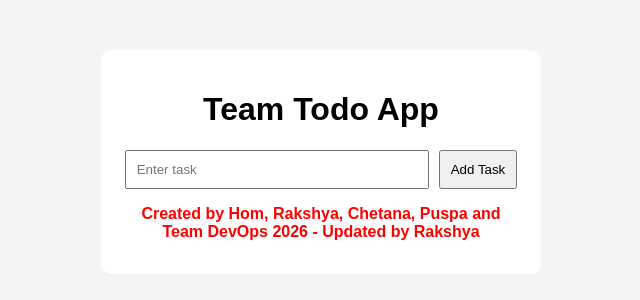
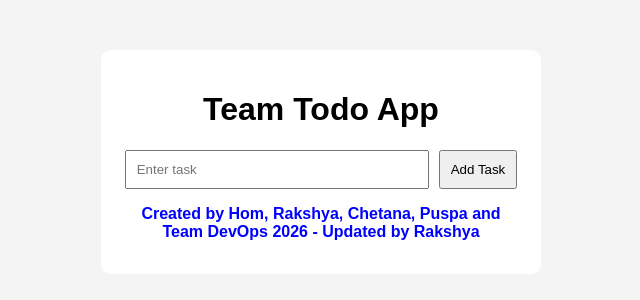
Before and after one commit to Raksha7630/ToDoAppProject, a React (Create React App) app: page / in a window 1280 px wide. Shown: the top 300 px of the page, without its empty margins (319-959 px from the left). Built offline with nearby package versions, Linux system fonts and the light colour scheme.

Commit message:
Task 4 - Rakshya changed color to blue

```diff
--- a/src/App.js
+++ b/src/App.js
@@ -31,7 +31,7 @@ function App() {
         ))}
       </ul>
 
-      <h2 style={{fontSize:'16px', color:'red', textAlign:'center'}}>
+      <h2 style={{fontSize:'16px', color:'blue', textAlign:'center'}}>
   Created by Hom, Rakshya, Chetana, Puspa and Team DevOps 2026 - Updated by Rakshya
 </h2>
     </div>
```
